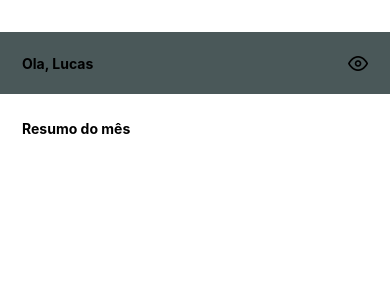
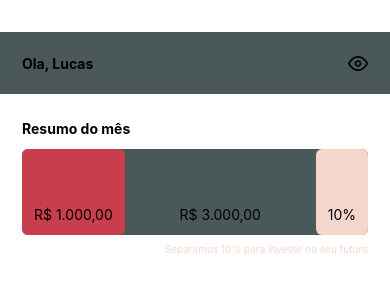
Before and after one commit to lucasres/open-wallet, a React Native app: screen / in a window 390 px wide. Shown: the top 300 px of the page. Built offline with nearby package versions, Linux system fonts and the light colour scheme.

Commit message:
add bar component

```diff
--- /dev/null
+++ b/src/Components/Bar/index.tsx
@@ -0,0 +1,21 @@
+import { FC } from "react";
+import { Text, View } from "react-native";
+import styles from "./styles";
+
+const Bar: FC = () => {
+    return (
+        <View style={styles.container}>
+            <View style={styles.wrapper}>
+                <View style={styles.expenses}>
+                    <Text>R$ 1.000,00</Text>
+                </View>
+                <Text style={styles.free}>R$ 3.000,00</Text>
+                <View style={styles.investment}>
+                    <Text>10%</Text>
+                </View>
+            </View>
+        </View>
+    )
+}
+
+export default Bar
--- /dev/null
+++ b/src/Components/Bar/styles.tsx
@@ -0,0 +1,37 @@
+import { StyleSheet } from "react-native";
+
+export default StyleSheet.create({
+    container: {
+        zIndex: 1,
+        backgroundColor: '#4A5859',
+        color: '#fff',
+        height: 86,
+        borderRadius: 6,
+    },
+    wrapper: {
+        flexDirection: 'row',
+        justifyContent: 'space-between'
+    },
+    expenses: {
+        height: 86,
+        backgroundColor: '#C83E4D',
+        justifyContent: 'flex-end',
+        paddingBottom: 12,
+        paddingLeft: 12,
+        paddingRight: 12,
+        borderRadius: 6,
+    },
+    investment: {
+        height: 86,
+        backgroundColor: '#F4D6CC',
+        justifyContent: 'flex-end',
+        paddingBottom: 12,
+        paddingLeft: 12,
+        paddingRight: 12,
+        borderRadius: 6,
+    },
+    free: {
+        alignSelf: 'flex-end',
+        paddingBottom: 12,
+    }
+})
--- a/src/Components/Container/index.tsx
+++ b/src/Components/Container/index.tsx
@@ -3,7 +3,7 @@ import { View } from "react-native";
 import styles from "./styles";
 
 interface ContainerProps {
-    children: JSX.Element
+    children: React.ReactNode
 }
 
 const Container: FC<ContainerProps> = ({ children }) => {
--- a/src/Screens/Home/index.tsx
+++ b/src/Screens/Home/index.tsx
@@ -1,8 +1,10 @@
 import { FC } from "react";
 import { Text, View } from "react-native";
+import Bar from "../../Components/Bar";
 import Container from "../../Components/Container";
 import Header from "../../Components/Header";
 import TextBold from "../../Components/TextBold";
+import styles from "./styles";
 
 const Home: FC = () => {
     return (
@@ -10,6 +12,8 @@ const Home: FC = () => {
             <Header />
             <Container>
                 <TextBold style={{marginTop: 26, marginBottom: 12}} text="Resumo do mês" />
+                <Bar />
+                <Text style={styles.txLf}>Separamos 10% para investir no seu futuro</Text>
             </Container>
         </View>
     )
--- /dev/null
+++ b/src/Screens/Home/styles.tsx
@@ -0,0 +1,10 @@
+import { StyleSheet } from "react-native";
+
+export default StyleSheet.create({
+    txLf: {
+        textAlign: 'right',
+        marginTop: 8,
+        fontSize: 10,
+        color: '#F4D6CC'
+    }
+})
```
